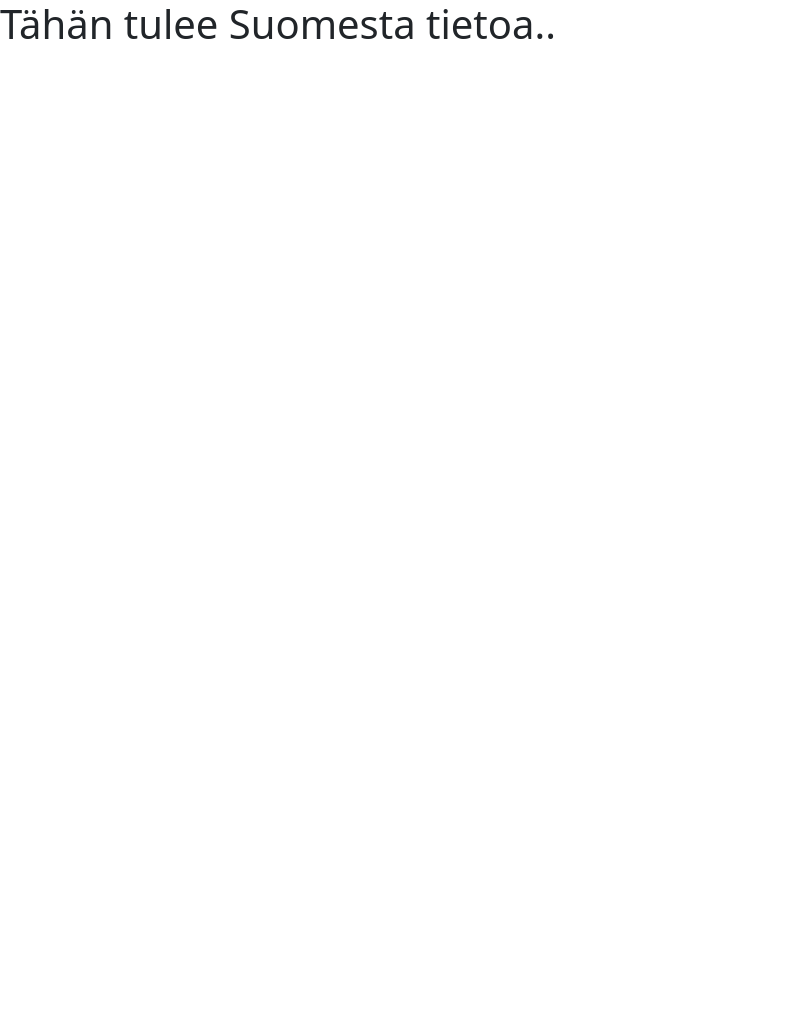
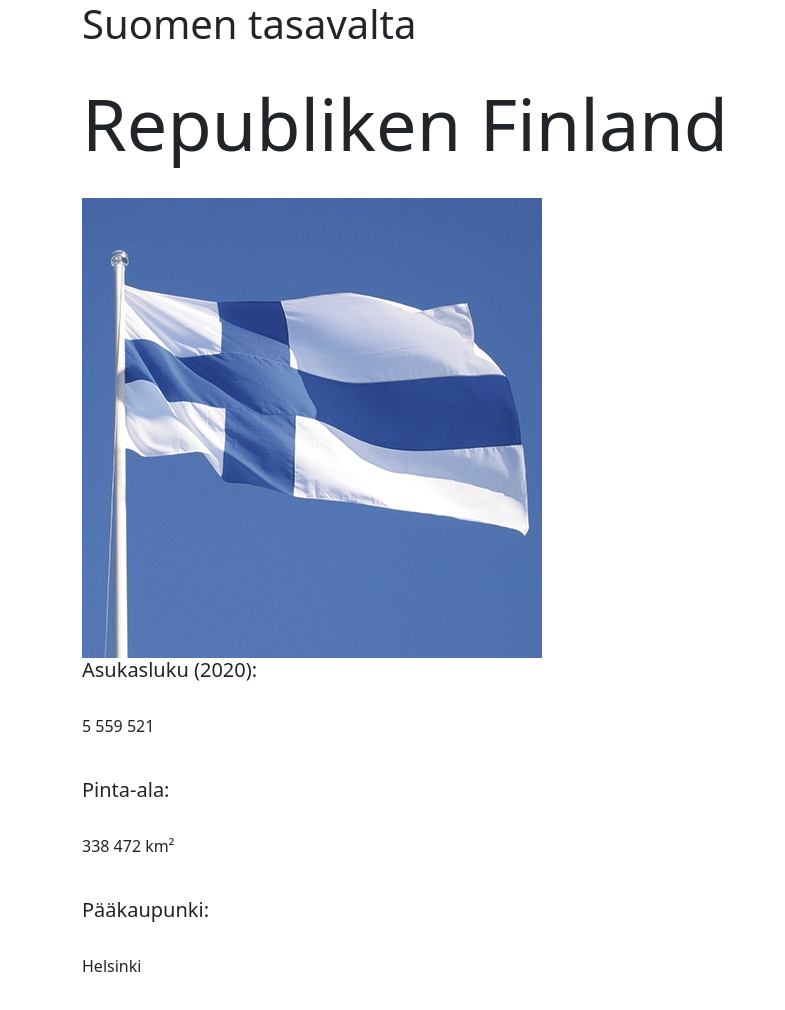
Before and after one commit to xamk-so3/oppimistehtava-7-tkmi20sp, a plain HTML site: page valtiot/fi.html in a window 1280 px wide. Shown: the whole page, without its empty margins (0-785 px from the left). Before the commit the page ends 800 px from the top, so only its background shows below. Drawn offline with nearby package versions, Linux system fonts and the light colour scheme.

Commit message:
suomi valmis

```diff
--- a/valtiot/Suomi.html
+++ b/valtiot/fi.html
@@ -8,7 +8,26 @@
     <title>Suomi</title>
 </head>
 <body>
-    <h1>Tähän tulee Suomesta tietoa..</h1>
+
+    <div class="container-sm">
+
+
+    <h1>Suomen tasavalta</h1> <br>
+    <h1 class="display-2">Republiken Finland</h1> <br>
+
+
+    <img src="/img/suomen-lippu.jpg"  alt="Suomen lippu"/>
+
+    <h5>Asukasluku (2020):</h5> <br>
+    <p>5 559 521</p>  <br>
+
+    <h5>Pinta-ala:</h5> <br>
+    <p>338 472 km²</p> <br>
+
+    <h5>Pääkaupunki:</h5> <br>
+    <p>Helsinki</p> <br>
+
+</div>
 
 </body>
 </html>
```
Also changed, not shown: img/suomen-lippu.jpg (added).
